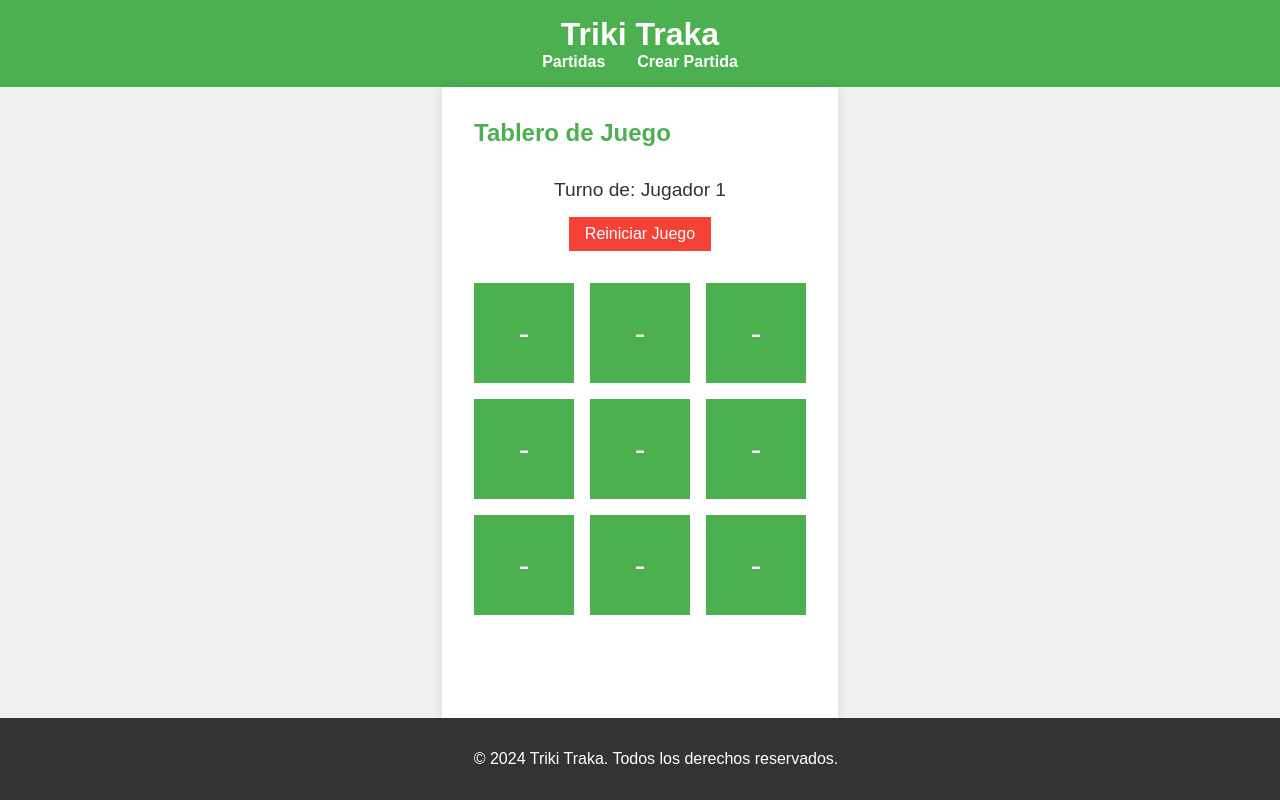
After one commit to Edisonnarvaez/triki_traka, a Django app: template triki_traka_backend/juego/templates/juego/tablero.html in a window 1280 px wide. The commit adds this page. Run offline with Django 5.2, Linux system fonts and the light colour scheme; the template is opened without the code that fills it, so the values that code supplies are empty.

Commit message:
juego en djangov2

```diff
--- a/triki_traka_backend/juego/models.py
+++ b/triki_traka_backend/juego/models.py
@@ -1,3 +1,4 @@
+#models
 from django.db import models
 
 class Partida(models.Model):
--- a/triki_traka_backend/juego/static/css/styles.css
+++ b/triki_traka_backend/juego/static/css/styles.css
@@ -1,64 +1,149 @@
-/* Estilos generales */
+/* styles.css */
+
+html, body {
+    height: 100%;
+    margin: 0;
+    font-family: 'Arial', sans-serif;
+    background-color: #f0f0f0;
+    color: #333;
+}
+
 body {
-    font-family: Arial, sans-serif;
+    display: flex;
+    flex-direction: column;
+}
+
+header {
+    background-color: #4CAF50;
+    color: white;
+    padding: 1rem;
+    text-align: center;
+}
+
+header h1 {
     margin: 0;
+}
+
+nav ul {
+    list-style-type: none;
+    padding: 0;
+    margin: 0;
+    display: flex;
+    justify-content: center;
+}
+
+nav ul li {
+    margin: 0 1rem;
+}
+
+nav ul li a {
+    color: white;
+    text-decoration: none;
+    font-weight: bold;
+}
+
+main {
+    flex: 1;
+    padding: 2rem;
+    max-width: 800px;
+    margin: auto;
+    background-color: white;
+    box-shadow: 0 0 10px rgba(0, 0, 0, 0.1);
+}
+
+main h2 {
+    color: #4CAF50;
+    margin-top: 0;
+}
+
+main p {
+    margin: 1rem 0;
+}
+
+main ul {
+    list-style-type: none;
     padding: 0;
 }
 
-header {
-    background-color: #333;
-    color: #fff;
-    padding: 10px 0;
+main ul li {
+    margin: 1rem 0;
 }
 
-nav ul {
-    list-style: none;
-    padding: 0;
+main ul li a {
+    text-decoration: none;
+    color: #4CAF50;
+    font-weight: bold;
 }
 
-nav ul li {
-    display: inline;
-    margin-right: 20px;
+form {
+    text-align: center;
 }
 
-nav ul li a {
-    color: #fff;
-    text-decoration: none;
+form button {
+    background-color: #4CAF50;
+    color: white;
+    border: none;
+    padding: 0.5rem 1rem;
+    font-size: 1rem;
+    cursor: pointer;
 }
 
-main {
-    padding: 20px;
+form button:hover {
+    background-color: #45a049;
 }
 
-footer {
-    background-color: #333;
-    color: #fff;
+#game-info {
+    margin: 2rem 0;
     text-align: center;
-    padding: 10px 0;
 }
 
-/*esrdtt*/
-/* static/css/styles.css */
-body {
-    font-family: Arial, sans-serif;
-    text-align: center;
+#game-info p {
+    font-size: 1.2rem;
+}
+
+#reiniciar-btn {
+    background-color: #f44336;
+    color: white;
+    border: none;
+    padding: 0.5rem 1rem;
+    font-size: 1rem;
+    cursor: pointer;
+}
+
+#reiniciar-btn:hover {
+    background-color: #e53935;
 }
 
 #game-board {
     display: grid;
-    grid-template-columns: repeat(3, 100px);
-    grid-gap: 10px;
-    justify-content: center;
-    margin-top: 20px;
+    grid-template-columns: repeat(3, 1fr);
+    gap: 1rem;
+    max-width: 400px;
+    margin: auto;
 }
 
 #game-board div {
     width: 100px;
     height: 100px;
-    border: 1px solid #000;
+    background-color: #4CAF50;
     display: flex;
+    justify-content: center;
     align-items: center;
-    justify-content: center;
-    font-size: 24px;
+    font-size: 2rem;
+    color: white;
     cursor: pointer;
 }
+
+#game-board div:hover {
+    background-color: #45a049;
+}
+
+footer {
+    background-color: #333;
+    color: white;
+    text-align: center;
+    padding: 1rem;
+    position: static;
+    bottom: 0;
+    width: 100%;
+}
--- a/triki_traka_backend/juego/static/js/scripts.js
+++ b/triki_traka_backend/juego/static/js/scripts.js
@@ -1,14 +1,63 @@
-// static/js/scripts.js
-document.addEventListener("DOMContentLoaded", () => {
-    const board = document.getElementById('game-board');
 
-    for (let i = 0; i < 9; i++) {
-        const cell = document.createElement('div');
-        cell.addEventListener('click', () => {
-            if (cell.textContent === '') {
-                cell.textContent = 'X'; // O 'O', según el turno
+/*scripts.js*/
+document.addEventListener("DOMContentLoaded", function() {
+    const gameBoard = document.getElementById('game-board');
+    const turnoJugador = document.getElementById('turno-jugador');
+    const reiniciarBtn = document.getElementById('reiniciar-btn');
+    let jugadores = [["Jugador 1", "X"], ["Jugador 2", "O"]];
+    let jugadorActual = 0;
+    let tablero = [["-", "-", "-"], ["-", "-", "-"], ["-", "-", "-"]];
+
+    function dibujarTablero() {
+        gameBoard.innerHTML = '';
+        for (let i = 0; i < 3; i++) {
+            for (let j = 0; j < 3; j++) {
+                const cell = document.createElement('div');
+                cell.className = 'cell';
+                cell.textContent = tablero[i][j];
+                //cell.innerHTML = tablero[i][j];
+                cell.dataset.fila = i;
+                cell.dataset.columna = j;
+                cell.addEventListener('click', manejarClick);
+                gameBoard.appendChild(cell);
             }
-        });
-        board.appendChild(cell);
+        }
+        turnoJugador.textContent = jugadores[jugadorActual][0];
     }
+
+    function manejarClick(event) {
+        const fila = event.target.dataset.fila;
+        const columna = event.target.dataset.columna;
+
+        if (tablero[fila][columna] === '-') {
+            tablero[fila][columna] = jugadores[jugadorActual][1];
+            if (comprobarGanador()) {
+                alert(jugadores[jugadorActual][0] + ' ha ganado!');
+            } else if (tableroCompleto()) {
+                alert('Empate!');
+            } else {
+                jugadorActual = 1 - jugadorActual;
+                turnoJugador.textContent = jugadores[jugadorActual][0];
+            }
+            dibujarTablero();
+        }
+    }
+
+    function reiniciarJuego() {
+        tablero = [["-", "-", "-"], ["-", "-", "-"], ["-", "-", "-"]];
+        jugadorActual = 0;
+        dibujarTablero();
+    }
+
+    function comprobarGanador() {
+        // Lógica para comprobar el ganador
+    }
+
+    function tableroCompleto() {
+        return tablero.flat().every(cell => cell !== '-');
+    }
+
+    reiniciarBtn.addEventListener('click', reiniciarJuego);
+
+    dibujarTablero();
 });
--- a/triki_traka_backend/juego/templates/base.html
+++ b/triki_traka_backend/juego/templates/base.html
@@ -3,8 +3,8 @@
 <head>
     <meta charset="UTF-8">
     <meta name="viewport" content="width=device-width, initial-scale=1.0">
-    <title>Triki Traka</title>
-    <!-- Enlazar archivo CSS -->
+    <title>{% block title %}Triki Traka{% endblock %}</title>
+    {% load static %}
     <link rel="stylesheet" href="{% static 'css/styles.css' %}">
 </head>
 <body>
@@ -27,7 +27,6 @@
         <p>&copy; 2024 Triki Traka. Todos los derechos reservados.</p>
     </footer>
 
-    <!-- Enlazar archivo JavaScript -->
     <script src="{% static 'js/scripts.js' %}"></script>
 </body>
 </html>
--- /dev/null
+++ b/triki_traka_backend/juego/templates/juego/tablero.html
@@ -0,0 +1,14 @@
+{% extends 'base.html' %}
+
+{% block title %}Tablero de Juego{% endblock %}
+
+{% block contenido %}
+<h2>Tablero de Juego</h2>
+<div id="game-info">
+    <p>Turno de: <span id="turno-jugador"></span></p>
+    <button id="reiniciar-btn">Reiniciar Juego</button>
+</div>
+<div id="game-board">
+    <!-- Aquí irá el tablero de juego, generado dinámicamente -->
+</div>
+{% endblock %}
```
Also changed, not shown: triki_traka_backend/juego/templates/crear_partida.html (added, +24 -0 lines), triki_traka_backend/juego/templates/juego/index.html (+38 -7 lines), triki_traka_backend/juego/templates/juego/index2.html (added, +18 -0 lines), triki_traka_backend/db.sqlite3.
